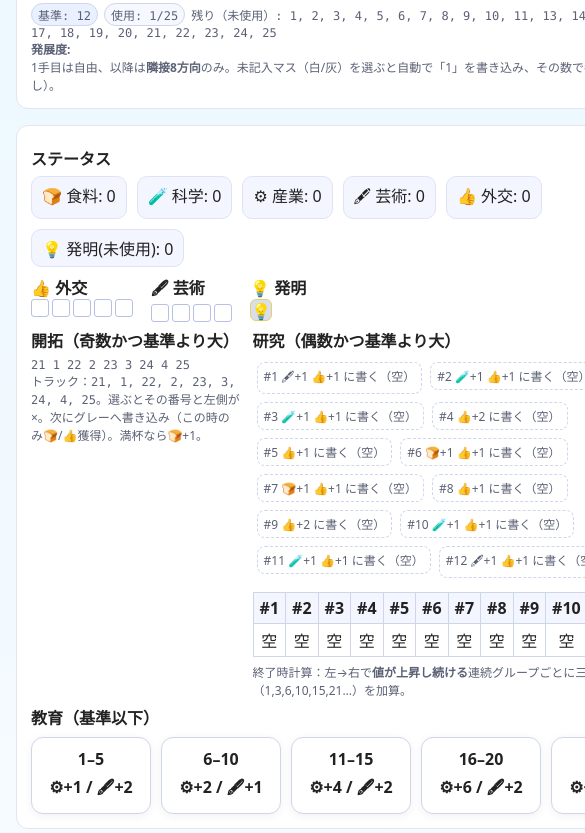
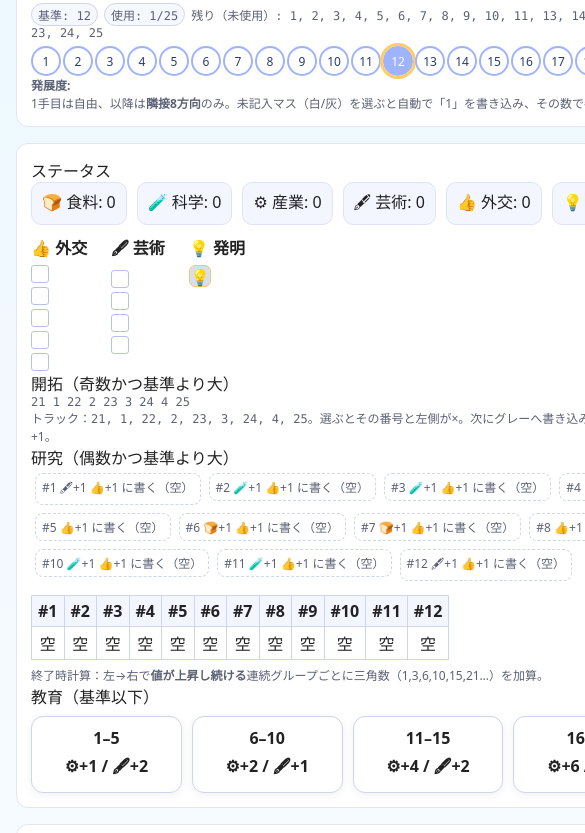
Before and after one commit to sikapyon/sikapyon.github.io, a plain HTML site: page index.html in a window 390 px wide. Shown: the part 604-1437 px from the top of the page, 585 px wide, since content can reach past the window. Drawn offline with Linux system fonts and the light colour scheme.

Commit message:
Update index.html ver1.4.2

```diff
--- a/index.html
+++ b/index.html
@@ -3,7 +3,7 @@
 <head>
 <meta charset="utf-8" />
 <meta name="viewport" content="width=device-width,initial-scale=1" />
-<title>Mini Mini Civilization – トラッカー＋教育UI強化版</title>
+<title>Mini Mini Civilization – 強化版</title>
 <style>
   :root{ --size:64px; --gap:8px; }
   body{ margin:0; font-family:system-ui,-apple-system,"Segoe UI",sans-serif; color:#222;
@@ -38,12 +38,10 @@
   .grey{ background:#d7dbe8; }
   body.era-5 .white{ background:#152554; } body.era-5 .grey{ background:#23305a; }
   .chosen{ outline:3px solid #6a8cff; }
-  .tracks{ display:grid; grid-template-columns:1fr 1fr; gap:12px; }
-  .section-title{ font-weight:700; margin:6px 0; }
-  .mono{ font-family:ui-monospace,SFMono-Regular,Menlo,Consolas,monospace; }
-  .small{ font-size:12px; color:#5b6175;} body.era-5 .small{ color:#b7c3ff;}
+
   .boardWrap{ position:relative;}
   svg.lines{ position:absolute; inset:0; pointer-events:none;}
+
   .res{ display:flex; gap:10px; flex-wrap:wrap; }
   .res > div{ position:relative; background:#f3f5ff; border:1px solid #dfe3f7; border-radius:10px; padding:6px 10px; }
   body.era-5 .res > div{ background:#182550; border-color:#2c3a63; }
@@ -59,18 +57,23 @@
   .tbl th{ background:#f3f5ff; } body.era-5 .tbl th{ background:#1b2a59; border-color:#2d3a61; }
   body.era-5 .tbl td{ border-color:#2d3a61; }
 
-  /* 基準値バー */
+  .small{ font-size:12px; color:#5b6175;} body.era-5 .small{ color:#b7c3ff;}
+  .mono{ font-family:ui-monospace,SFMono-Regular,Menlo,Consolas,monospace; }
+
+  /* 基準値バー & ナンバーセレクター */
   #baselineBar{ margin-top:6px; }
   #baselineBar .chip{ display:inline-block; padding:2px 6px; border:1px solid #cfd5ea; border-radius:999px; margin-right:6px; background:#f6f8ff; transition:background .2s; }
-  #baselineBar.bump .chip:first-child{ background:#e9f0ff; }
-  body.era-5 #baselineBar .chip{ background:#16244f; border-color:#2c3a61; }
+  #numSelector{ margin-top:6px; display:grid; grid-template-columns:repeat(25, 26px); gap:6px; }
+  .numdot{ width:26px; height:26px; border-radius:999px; display:grid; place-items:center; font-size:12px; background:#fff; border:2px solid #9fb3ff; color:#2a3b6e; }
+  .numdot.used{ background:#9fb3ff; color:#fff; }
+  .numdot.current{ outline:3px solid #ffcc66; }
 
-  /* 文明評価バナー（カード固定・高コントラスト） */
+  /* 文明評価バナー（カード固定） */
   .score-banner{ background:#ffffff !important; color:#111 !important; border:2px solid #2f3545 !important; border-radius:14px !important; box-shadow:0 6px 18px rgba(0,0,0,.18) !important; margin-top:8px; padding:10px; }
   .score-sub{ color:#333 !important; }
   .score-badge{ background:#f5f7ff !important; border:1px solid #2f3545 !important; color:#000 !important; padding:2px 8px; border-radius:999px; margin-right:8px; font-weight:800; }
 
-  /* 線のドローアニメ＋交差火花 */
+  /* 線演出 */
   .seg-draw{ stroke-dasharray:var(--len); stroke-dashoffset:var(--len); animation:draw .35s ease forwards; }
   @keyframes draw{ to{ stroke-dashoffset:0; } }
   .spark{ fill:#ffd54a; opacity:0; animation:spark .6s ease forwards; }
@@ -81,7 +84,7 @@
   .gain-pop.anim{ animation:popUp .6s ease forwards; }
   @keyframes popUp{ 0%{opacity:0; transform:translate(-50%,10px) scale(.9);} 20%{opacity:1;} 100%{opacity:0; transform:translate(-50%,-18px) scale(1);} }
 
-  /* UNDO履歴（カード固定・高コントラスト） */
+  /* UNDO履歴（カード固定） */
   #historyList{ display:flex; flex-direction:column; gap:6px; max-height:220px; overflow:auto; }
   .hist-item{ background:#ffffff !important; color:#111 !important; border:1px solid #2f3545 !important; border-radius:12px !important; box-shadow:0 4px 10px rgba(0,0,0,.15) !important; transition:transform .12s ease, box-shadow .12s ease; padding:6px 8px; }
   .hist-item:hover{ transform:translateY(-1px); box-shadow:0 8px 18px rgba(0,0,0,.22); }
@@ -92,14 +95,16 @@
   #cityBar{ display:flex; gap:6px; align-items:center; flex-wrap:wrap; }
   #cityRow{ font-size:22px; letter-spacing:2px; }
 
-  /* 外交/芸術/発明のチェック式トラッカー */
-  .trackbox{ display:flex; gap:18px; align-items:flex-start; flex-wrap:wrap; margin-top:8px;}
-  .ticks{ display:flex; gap:3px; align-items:center; flex-wrap:wrap; }
-  .tick{ width:16px; height:16px; border:1px solid #b8c0e6; border-radius:3px; background:#fff; position:relative; }
-  .tick.filled::after{ content:""; position:absolute; inset:3px; background:#6aa8ff; border-radius:2px; }
-  .tick.checked::after{ content:"✓"; position:absolute; inset:0; font-size:12px; color:#fff; display:grid; place-items:center; background:#6aa8ff; border-radius:2px; }
+  /* 縦並びトラッカー（スタック） */
+  .trackbox{ display:flex; gap:24px; align-items:flex-start; flex-wrap:wrap; margin-top:10px;}
+  .trackcol > b{ display:block; margin-bottom:6px; }
+  .ticks.stack{ display:grid; grid-auto-flow:column; grid-auto-columns:min-content; grid-template-rows: repeat(var(--rows), 18px); gap:4px 8px; }
+  .tick{ width:16px; height:16px; border:1px solid #b8c0e6; border-radius:3px; background:#fff; }
+  .tick.filled{ background:#6aa8ff; }
+  .tick.checked{ background:#6aa8ff; box-shadow: inset 0 0 0 2px #fff; }
   body.era-5 .tick{ background:#152554; border-color:#2d3a61; }
-  body.era-5 .tick.filled::after, body.era-5 .tick.checked::after{ background:#7fb2ff; }
+  body.era-5 .tick.filled, body.era-5 .tick.checked{ background:#7fb2ff; }
+
   .inv-bulb{ width:20px; height:20px; border-radius:6px; border:1px solid #b8c0e6; display:grid; place-items:center; background:#fff; }
   .inv-bulb.on{ background:#fff7cc; border-color:#e8d067; }
   .inv-bulb.used{ background:#d9deef; color:#7a839f; }
@@ -111,12 +116,13 @@
   .confetti{ position:absolute; width:6px; height:10px; opacity:.9; }
   @keyframes fall { to { transform: translateY(120px) rotate(360deg); opacity:.2; } }
 
-  /* 教育UI（カード化） */
+  /* 教育カード（自動ハイライト） */
   .edu-grid{ display:grid; grid-template-columns:repeat(5, minmax(120px,1fr)); gap:10px; margin-top:8px; }
-  .edu-card{ background:#ffffff; border:1px solid #cfd5ea; border-radius:12px; padding:10px; text-align:center; box-shadow:0 2px 10px rgba(0,0,0,.06); }
-  body.era-5 .edu-card{ background:#0f1a37; border-color:#2c3a61; }
+  .edu-card{ background:#ffffff; border:1px solid #cfd5ea; border-radius:12px; padding:10px; text-align:center; box-shadow:0 2px 10px rgba(0,0,0,.06); transition:transform .15s ease, box-shadow .15s ease, border-color .15s ease; }
   .edu-range{ font-weight:800; margin-bottom:6px; }
   .edu-gain{ display:flex; justify-content:center; gap:10px; font-weight:700; }
+  .edu-card.active{ transform:translateY(-2px); border-color:#6a8cff; box-shadow:0 6px 16px rgba(106,140,255,.28); }
+  body.era-5 .edu-card{ background:#0f1a37; border-color:#2c3a61; }
 </style>
 </head>
 <body class="era-1">
@@ -144,7 +150,12 @@
       <div id="board" class="grid" aria-label="5x5 board"></div>
       <svg id="lines" class="lines"></svg>
     </div>
+
+    <!-- 基準値・使用状況 -->
     <div id="baselineBar" class="small mono"></div>
+    <!-- ナンバーセレクター（1〜25 丸トークン） -->
+    <div id="numSelector" aria-label="number selector 1..25"></div>
+
     <div id="cityBar" class="small"><b>発展度:</b> <span id="cityRow"></span></div>
     <div class="small">1手目は自由、以降は<strong>隣接8方向</strong>のみ。未記入マス（白/灰）を選ぶと自動で「1」を書き込み、その数で判定（資源なし）。<span id="pendingHint" class="small"></span></div>
   </section>
@@ -161,7 +172,7 @@
       <div>💡 発明(未使用): <span id="rInv">0</span></div>
     </div>
 
-    <!-- 外交・芸術・発明のチェック式トラッカー -->
+    <!-- 縦並びトラッカー -->
     <div id="trackVisual" class="trackbox"></div>
 
     <div class="tracks">
@@ -179,13 +190,12 @@
     </div>
 
     <div class="section-title">教育（基準以下）</div>
-    <!-- 教育カード -->
     <div class="edu-grid">
-      <div class="edu-card"><div class="edu-range">1–5</div><div class="edu-gain">⚙+1  /  🖋+2</div></div>
-      <div class="edu-card"><div class="edu-range">6–10</div><div class="edu-gain">⚙+2  /  🖋+1</div></div>
-      <div class="edu-card"><div class="edu-range">11–15</div><div class="edu-gain">⚙+4  /  🖋+2</div></div>
-      <div class="edu-card"><div class="edu-range">16–20</div><div class="edu-gain">⚙+6  /  🖋+2</div></div>
-      <div class="edu-card"><div class="edu-range">21–25</div><div class="edu-gain">⚙+8  /  🖋+3</div></div>
+      <div class="edu-card" data-range="1-5"><div class="edu-range">1–5</div><div class="edu-gain">⚙+1  /  🖋+2</div></div>
+      <div class="edu-card" data-range="6-10"><div class="edu-range">6–10</div><div class="edu-gain">⚙+2  /  🖋+1</div></div>
+      <div class="edu-card" data-range="11-15"><div class="edu-range">11–15</div><div class="edu-gain">⚙+4  /  🖋+2</div></div>
+      <div class="edu-card" data-range="16-20"><div class="edu-range">16–20</div><div class="edu-gain">⚙+6  /  🖋+2</div></div>
+      <div class="edu-card" data-range="21-25"><div class="edu-range">21–25</div><div class="edu-gain">⚙+8  /  🖋+3</div></div>
     </div>
   </section>
 
@@ -255,11 +265,12 @@ const pendingHint = document.getElementById('pendingHint');
 const historyList = document.getElementById('historyList');
 const cityRow = document.getElementById('cityRow');
 const trackVisual = document.getElementById('trackVisual');
+const numSelector = document.getElementById('numSelector');
 const r = (id)=>document.getElementById(id);
 
 /* ===== ステータス ===== */
 const res = { food:0, sci:0, ind:0, art:0, dip:0, inv:0 };
-const stat = { invEarned:0, invSpent:0 }; // 総獲得/使用済（電球表示用）
+const stat = { invEarned:0, invSpent:0 }; // 総獲得/使用（電球アイコン表示用）
 function updRes(){ r('rFood').textContent=res.food; r('rSci').textContent=res.sci; r('rInd').textContent=res.ind; r('rArt').textContent=res.art; r('rDip').textContent=res.dip; r('rInv').textContent=res.inv; renderTracker(); }
 
 /* ポップ演出 */
@@ -289,6 +300,7 @@ let pendingGrey = null;
 let moveSnapshot = null;
 let snapshotStack = [];
 let moveHistory = [];
+let lastPicked = null;  // 直前の選択数（教育カードのハイライト用）
 
 /* 幾何 */
 function triangular(n){ return n*(n+1)/2; }
@@ -385,13 +397,21 @@ function buildResearchTable(){
   return tbl;
 }
 
-/* 基準バー・都市バー */
+/* 基準バー・都市バー・ナンバーセレクター */
 function renderBaselineBar(){
   const host = document.getElementById('baselineBar');
   const remaining=[]; for(let n=1;n<=25;n++) if(!usedNumbers.has(n)) remaining.push(n);
-  host.classList.remove('bump');
   host.innerHTML=`<span class="chip">基準: ${baseline}</span><span class="chip">使用: ${usedNumbers.size}/25</span><span class="rest">残り（未使用）: ${remaining.join(', ')||'なし'}</span>`;
-  requestAnimationFrame(()=>host.classList.add('bump'));
+  renderNumSelector();
+}
+function renderNumSelector(){
+  numSelector.innerHTML='';
+  for(let n=1;n<=25;n++){
+    const d=document.createElement('div'); d.className='numdot';
+    if(usedNumbers.has(n)) d.classList.add('used');
+    if(n===baseline) d.classList.add('current');
+    d.textContent=n; numSelector.appendChild(d);
+  }
 }
 function updateCityAndEra(){
   const sciEnd = calcScienceFromResearch();
@@ -409,28 +429,42 @@ function updateCityAndEra(){
   document.body.className = 'era-' + era;
 }
 
-/* チェック式トラッカー表示 */
+/* 縦並びトラッカー */
+function ticksStack(container, count, group, rows){
+  container.style.setProperty('--rows', rows);
+  const full=Math.floor(count/group), rest=count%group;
+  // フルグループ
+  for(let g=0; g<full; g++){
+    for(let k=0;k<group;k++){ const t=document.createElement('div'); t.className='tick checked'; container.appendChild(t); }
+  }
+  // 残り
+  for(let k=0;k<rest;k++){ const t=document.createElement('div'); t.className='tick filled'; container.appendChild(t); }
+  for(let k=rest;k<group;k++){ const t=document.createElement('div'); t.className='tick'; container.appendChild(t); }
+  // 余白（縦を揃える）
+  // ここではグループの列数は可変なので不要
+}
 function renderTracker(){
-  trackVisual.innerHTML = '';
-  // 👍 外交：5個ごと
-  const dipWrap=document.createElement('div'); dipWrap.innerHTML='<b>👍 外交</b>'; const dipTicks=document.createElement('div'); dipTicks.className='ticks';
-  const dip=res.dip, dFull=Math.floor(dip/5), dRest=dip%5;
-  for(let g=0; g<dFull; g++){ for(let k=0;k<5;k++){ const t=document.createElement('div'); t.className='tick checked'; dipTicks.appendChild(t); } dipTicks.appendChild(Object.assign(document.createElement('span'),{style:'width:8px'})); }
-  for(let k=0;k<dRest;k++){ const t=document.createElement('div'); t.className='tick filled'; dipTicks.appendChild(t); }
-  for(let k=dRest;k<5;k++){ const t=document.createElement('div'); t.className='tick'; dipTicks.appendChild(t); }
-  dipWrap.appendChild(dipTicks); trackVisual.appendChild(dipWrap);
-  // 🖋 芸術：4個ごと（満了で💡）
-  const artWrap=document.createElement('div'); artWrap.innerHTML='<b>🖋 芸術</b>'; const artTicks=document.createElement('div'); artTicks.className='ticks';
-  const art=res.art, aFull=Math.floor(art/4), aRest=art%4;
-  for(let g=0; g<aFull; g++){ for(let k=0;k<4;k++){ const t=document.createElement('div'); t.className='tick checked'; artTicks.appendChild(t); } artTicks.appendChild(Object.assign(document.createElement('span'),{style:'width:8px'})); }
-  for(let k=0;k<aRest;k++){ const t=document.createElement('div'); t.className='tick filled'; artTicks.appendChild(t); }
-  for(let k=aRest;k<4;k++){ const t=document.createElement('div'); t.className='tick'; artTicks.appendChild(t); }
-  artWrap.appendChild(artTicks); trackVisual.appendChild(artWrap);
-  // 💡 発明：総獲得（使用済みはグレー）
-  const invWrap=document.createElement('div'); invWrap.innerHTML='<b>💡 発明</b>'; const invRow=document.createElement('div'); invRow.className='ticks';
+  trackVisual.innerHTML='';
+  // 👍 外交（5段縦積み）
+  const dipCol=document.createElement('div'); dipCol.className='trackcol'; dipCol.innerHTML='<b>👍 外交</b>';
+  const dipTicks=document.createElement('div'); dipTicks.className='ticks stack'; ticksStack(dipTicks, res.dip, 5, 5); dipCol.appendChild(dipTicks); trackVisual.appendChild(dipCol);
+  // 🖋 芸術（4段縦積み）
+  const artCol=document.createElement('div'); artCol.className='trackcol'; artCol.innerHTML='<b>🖋 芸術</b>';
+  const artTicks=document.createElement('div'); artTicks.className='ticks stack'; ticksStack(artTicks, res.art, 4, 4); artCol.appendChild(artTicks); trackVisual.appendChild(artCol);
+  // 💡 発明（獲得/使用）
+  const invCol=document.createElement('div'); invCol.className='trackcol'; invCol.innerHTML='<b>💡 発明</b>';
+  const row=document.createElement('div'); row.style.display='flex'; row.style.gap='6px';
   const totalBulbs=Math.max(stat.invEarned, res.inv+stat.invSpent); const used=stat.invSpent;
-  for(let i=0;i<Math.max(1,totalBulbs);i++){ const b=document.createElement('div'); b.className='inv-bulb on'; b.textContent='💡'; if(i<used||totalBulbs===0) b.classList.add('used'); invRow.appendChild(b); }
-  invWrap.appendChild(invRow); trackVisual.appendChild(invWrap);
+  for(let i=0;i<Math.max(1,totalBulbs);i++){ const b=document.createElement('div'); b.className='inv-bulb on'; b.textContent='💡'; if(i<used||totalBulbs===0) b.classList.add('used'); row.appendChild(b); }
+  invCol.appendChild(row); trackVisual.appendChild(invCol);
+}
+
+/* 教育カードの自動ハイライト */
+function highlightEducation(val){
+  document.querySelectorAll('.edu-card').forEach(card=>{
+    const [a,b]=card.dataset.range.split('-').map(Number);
+    card.classList.toggle('active', val>=a && val<=b);
+  });
 }
 
 /* 初期生成 */
@@ -438,7 +472,7 @@ function buildBoard(){
   board.innerHTML=''; cells=[]; path=[]; lines.innerHTML='';
   baseline=12; usedNumbers=new Set([12]); frontierX.clear(); pendingGrey=null; pendingHint.textContent='';
   moveSnapshot=null; snapshotStack=[]; moveHistory=[]; renderHistory();
-  baselineEl.textContent=baseline; turnEl.textContent='0';
+  baselineEl.textContent=baseline; turnEl.textContent='0'; lastPicked=null; highlightEducation(0);
   for(let i=0;i<5;i++){
     cells[i]=[];
     for(let j=0;j<5;j++){
@@ -462,7 +496,8 @@ function renderResearch(){
   const row=document.createElement('div');
   for(let i=0;i<12;i++){
     const g = researchGain[i];
-    const label = (typeof research[i]==='number')? `#${i+1}【${research[i]}】` : `#${i+1} ${Object.entries(g).map(([k,v])=>({food:'🍞',sci:'🧪',ind:'⚙',art:'🖋',dip:'👍'}[k])+`+${v}`).join(' ')} に書く（空）`;
+    const show = (typeof research[i]==='number')? `【${research[i]}】` : '空';
+    const label = (typeof research[i]==='number') ? `#${i+1} ${show}` : `#${i+1} ${Object.entries(g).map(([k,v])=>({food:'🍞',sci:'🧪',ind:'⚙',art:'🖋',dip:'👍'}[k])+`+${v}`).join(' ')} に書く（空）`;
     const span=document.createElement('span'); span.className='slot'; span.textContent=label; row.appendChild(span);
   }
   wrap.appendChild(row);
@@ -470,17 +505,17 @@ function renderResearch(){
 }
 
 /* 基準値更新 */
-function updateBaseline(lastPicked){
+function updateBaseline(lastPickedVal){
   const mode=modeSel.value;
   if(mode==='random'){
     const pool=[]; for(let n=1;n<=25;n++) if(!usedNumbers.has(n)) pool.push(n);
     if(pool.length>0) baseline = pool[Math.floor(Math.random()*pool.length)];
   }else{
-    const greater = lastPicked>baseline; const dir = greater? 1 : -1;
-    let candidate = lastPicked+dir;
-    while(candidate>=1 && candidate<=25 && usedNumbers.has(candidate)) candidate+=dir;
-    if(candidate<1 || candidate>25){ candidate = lastPicked-dir; while(candidate>=1 && candidate<=25 && usedNumbers.has(candidate)) candidate-=dir; }
-    if(candidate>=1 && candidate<=25) baseline=candidate;
+    const greater = lastPickedVal>baseline; const dir = greater? 1 : -1;
+    let candidate = lastPickedVal+dir;
+    while(candidate>=1&&candidate<=25&&usedNumbers.has(candidate)) candidate+=dir;
+    if(candidate<1||candidate>25){ candidate = lastPickedVal-dir; while(candidate>=1&&candidate<=25&&usedNumbers.has(candidate)) candidate-=dir; }
+    if(candidate>=1&&candidate<=25) baseline=candidate;
   }
   usedNumbers.add(baseline); baselineEl.textContent=baseline; renderBaselineBar();
 }
@@ -499,7 +534,7 @@ function restoreSnapshot(snap, animate=false){
   baseline = snap.baseline; baselineEl.textContent=baseline; usedNumbers = new Set(snap.used);
   applyBoard(snap.board, animate); renderBaselineBar(); renderFrontier(); renderResearch(); updateCityAndEra(); renderTracker();
 }
-function undoLastPick(){ if(!moveSnapshot){ actionDlg.close(); return; } restoreSnapshot(moveSnapshot,false); moveSnapshot=null; pendingGrey=null; pendingHint.textContent=''; actionDlg.close(); }
+function undoLastPick(){ if(!moveSnapshot){ actionDlg.close(); return; } restoreSnapshot(moveSnapshot,false); moveSnapshot=null; pendingGrey=null; pendingHint.textContent=''; lastPicked=null; highlightEducation(0); actionDlg.close(); }
 function undoLastConfirmed(){ if(snapshotStack.length===0) return; const snap=snapshotStack.pop(); restoreSnapshot(snap,false); moveHistory.pop(); renderHistory(); turnEl.textContent=String(path.length); }
 
 /* 履歴 */
@@ -517,6 +552,9 @@ function onPick(i,j){
   moveSnapshot = makeSnapshot();                             // ← クリック前に保存
   if(!c.dataset.value){ c.textContent='1'; c.dataset.value='1'; }  // 未記入は1（資源なし）
   const val=Number(c.dataset.value);
+  lastPicked = val;             // 教育カードのハイライト用
+  highlightEducation(val);
+
   c.classList.add('chosen','pulse'); setTimeout(()=>c.classList.remove('pulse'),280);
   path.push([i,j]); fitSVG(true);
 
@@ -626,7 +664,7 @@ board.addEventListener('click', (e)=>{
   pendingHint.textContent=''; const f=pendingGrey.flashCellIJ; const fromTxt=pendingGrey.fromTxt, toTxt=pendingGrey.toTxt; pendingGrey=null;
   renderResearch(); renderFrontier(); renderBaselineBar(); updateCityAndEra(); renderTracker();
   if(f) flashCell(f[0],f[1]);
-  addHistory({turn:path.length, from:fromTxt||'?', to:toTxt||'?', action:`開拓 → [${i+1},${j+1}]`, baseBefore, baseAfter:baseline, delta:''});
+  addHistory({turn:path.length, from:fromTxt||'始', to:toTxt||'?', action:`開拓 → [${i+1},${j+1}]`, baseBefore, baseAfter:baseline, delta:''});
 });
 
 /* キャンセル/UNDO */
@@ -634,7 +672,7 @@ btnUndo.addEventListener('click', (e)=>{ e.preventDefault(); undoLastPick(); });
 actionDlg.addEventListener('cancel', (e)=>{ e.preventDefault(); undoLastPick(); });
 document.getElementById('undoBtn').addEventListener('click', undoLastConfirmed);
 
-/* 得点計算（閾値を 👍15／🖋14 に修正済み）＋バナー */
+/* 得点計算（👍15／🖋14の閾値）＋バナー */
 function calcScienceFromResearch(){
   let total = 0, run = 0, prev = null;
   for(let i=0;i<12;i++){
@@ -650,7 +688,7 @@ function naturalScore(){ const all=new Set(frontierNumbers); frontierX.forEach(n
 function compScore(){
   const sciEnd = calcScienceFromResearch();
   const my = { sci: res.sci + sciEnd, ind: res.ind, dip: res.dip, art: res.art };
-  if(compSel.value==='solo'){ return (my.sci>=25) + (my.ind>=25) + (my.dip>=15) + (my.art>=14); } // ← 修正
+  if(compSel.value==='solo'){ return (my.sci>=25) + (my.ind>=25) + (my.dip>=15) + (my.art>=14); }
   const L = { sci:+r('L_sci').value||0, ind:+r('L_ind').value||0, dip:+r('L_dip').value||0, art:+r('L_art').value||0 };
   const R = { sci:+r('R_sci').value||0, ind:+r('R_ind').value||0, dip:+r('R_dip').value||0, art:+r('R_art').value||0 };
   let pts=0; ['sci','ind','dip','art'].forEach(k=>{ if(my[k]>=L[k]) pts++; if(my[k]>=R[k]) pts++; }); return pts;
```
